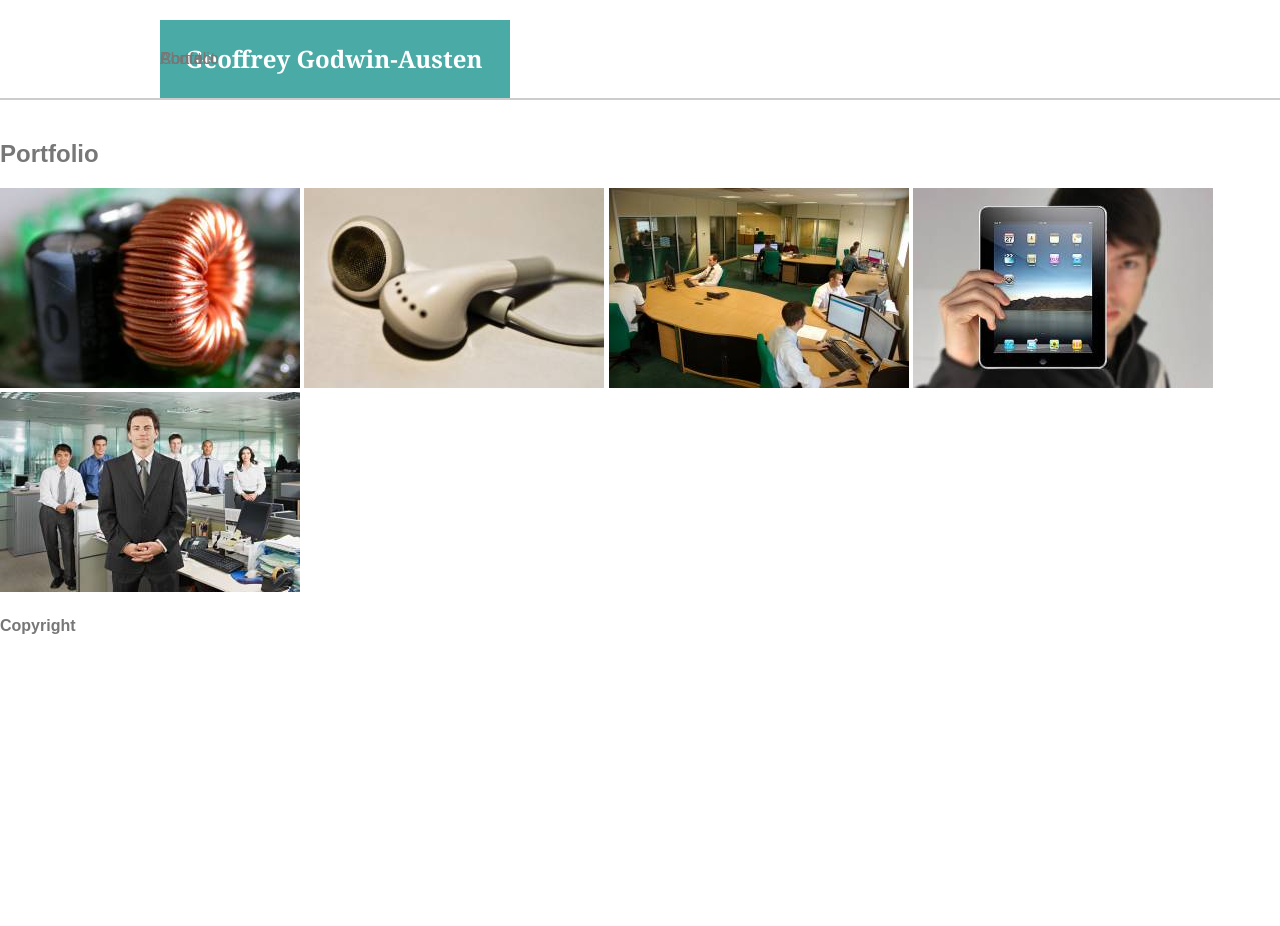
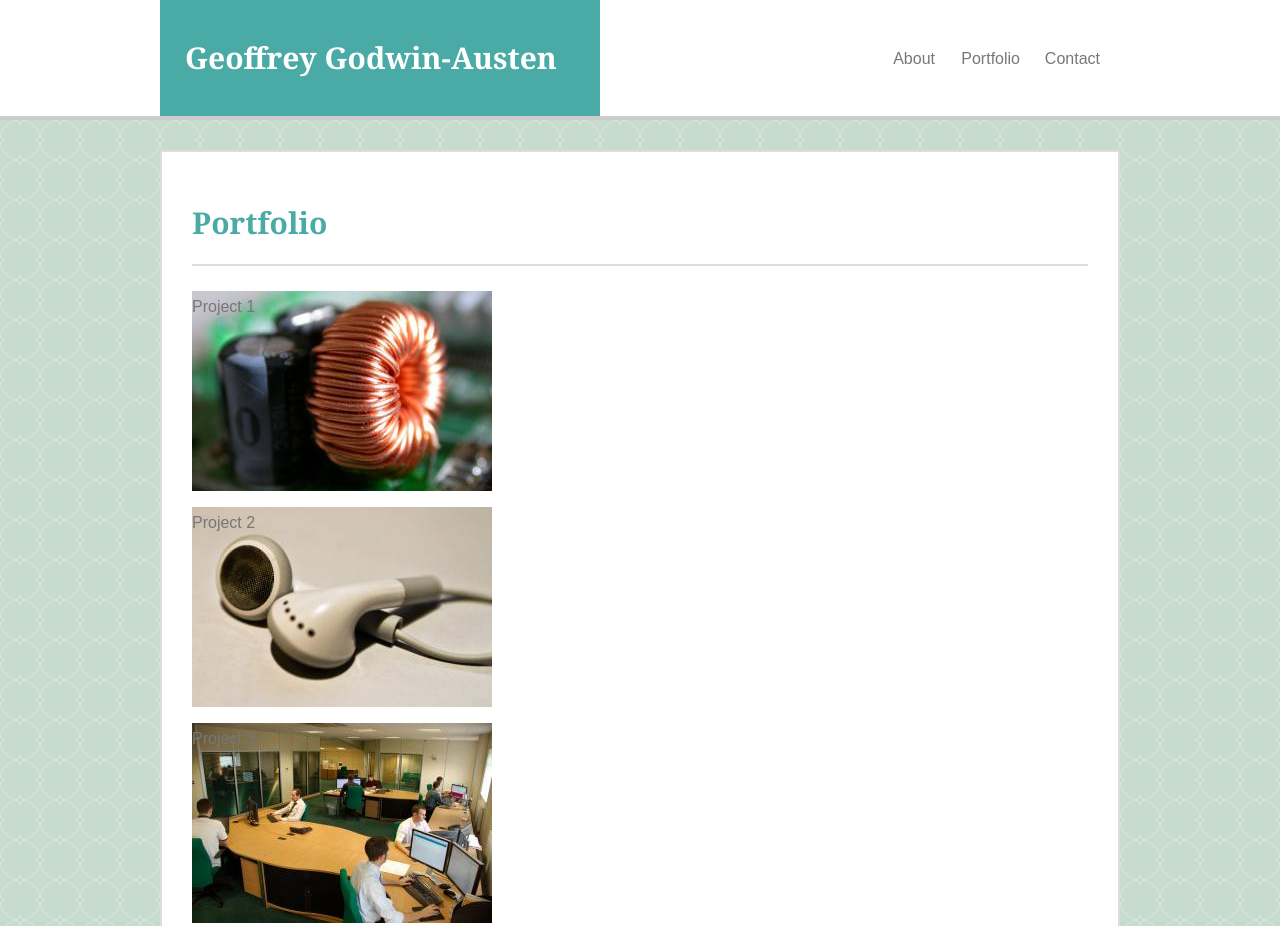
Before and after one commit to geoffreygo/Basic-Portfolio, a plain HTML site: page portfolio.html in a window 1280 px wide. Shown: the top 926 px of the page. Before the commit the page ends 800 px from the top, so only its background shows below. Drawn offline with Linux system fonts and the light colour scheme.

Commit message:
work on portfolio page

```diff
--- a/assets/css/style.css
+++ b/assets/css/style.css
@@ -6,17 +6,19 @@ body {
     margin: 0;
     font-family: 'Arial', 'Helvetica Neue', Helvetica, sans-serif;
     color: #777777;
-    /* background-image: url(../images/mekong-green.png); */
+    background-image: url(../images/mekong-green.png);
+}
 
 header {
-    background: #ffffff;
-    height: 80px;
-    border-bottom: #cccccc solid 2px;
-    margin-bottom: 40px;
+    height: 120px;
+    background-color: #ffffff;
+    border-bottom: 4px solid #cccccc;
+    margin: 0 0 30px 0;
+    padding: 0;
 }
 
-#header-box {
-    height: 78px;
+nav {
+    height: 116px;
     width: 960px;
     margin: auto;
     position: relative;
@@ -24,19 +26,21 @@ header {
 
 #name {
     background: #4aaaa5;
-    height: 78px;
-    width: 350px;
+    height: 116px;
+    width: 440px;
     font-family: 'Georgia', 'Times New Roman', Times, serif;
-    line-height: 78px;
+    line-height: 116px;
     color: white;
+    font-size: 30px;
     padding-left: 25px;
+    margin: 0;
 }
 
 a {
     position: absolute;
     text-decoration: none;
     color: #777777;
-    top: 30px;
+    top: 50px;
 }
 
 #a1 {
@@ -51,24 +55,62 @@ a {
     right: 20px;
 }
 
-.bio {
+a:hover {
+    color: #4aaaa5;
+}
+
+.bio, .portfolio, .contact-form {
     width: 960px;
-    margin-top: 25px;
     background: #ffffff;
     padding: 30px;
     margin: auto;
-    border: #dddddd solid 2px;
+    border: 2px solid #dddddd;
     line-height: 2em;
 }
 
-#about {
+#about, #port-head, #contact-head {
     font-family: 'Georgia', 'Times New Roman', Times, serif;
     color: #4aaaa5;
+    font-size: 30px;
     padding-bottom: 25px;
-    border-bottom: #dddddd solid 2px;
+    border-bottom: 2px solid #dddddd;
 }
 
 #mepic {
     float: left;
     margin: 0 15px 15px 0;
 }
+
+footer {
+    height: 85px;
+    text-align: center;
+    background: #666666;
+    border-top: 8px solid #4aaaa5;
+    margin-top: 80px;
+    font-size: 10px;
+}
+
+.pics {
+    height: 200px;
+    width: 300px;
+}
+
+#p1 {
+    background-image: url(../images/p1.jpg)
+}
+
+#p2 {
+    background-image: url(../images/p2.jpg)
+}
+
+#p3 {
+    background-image: url(../images/p3.jpg)
+}
+
+#p4 {
+    background-image: url(../images/p4.jpg)
+}
+
+#p5 {
+    background-image: url(../images/p5.jpg)
+}
--- a/portfolio.html
+++ b/portfolio.html
@@ -7,21 +7,31 @@
 </head>
 <body>
     <header>
-        <div id="header-box">
+        <nav>
             <h2 id="name">Geoffrey Godwin-Austen</h2>
-            <a href="index.html">About</a>
-            <a href="portfolio.html">Portfolio</a>
-            <a href="contact.html">Contact</a>
-        </div>
+            <a id="a1" href="index.html">About</a>
+            <a id="a2" href="portfolio.html">Portfolio</a>
+            <a id="a3" href="contact.html">Contact</a>
+        </nav>
     </header>
     <div class="portfolio">
-        <h2>Portfolio</h2>
+        <h2 id="port-head">Portfolio</h2>
         <div class="p-images">
-            <img src="assets/images/p1.jpg" alt="capacitor">
-            <img src="assets/images/p2.jpg" alt="earbuds">
-            <img src="assets/images/p3.jpg" alt="Office">
-            <img src="assets/images/p4.jpg" alt="iPad">
-            <img src="assets/images/p5.jpg" alt="businessman">
+            <div class="pics" id="p1">
+                <p>Project 1</p>
+            </div>
+            <div class="pics" id="p2">
+                <p>Project 2</p>
+            </div>
+            <div class="pics" id="p3">
+                <p>Project 3</p>
+            </div>
+            <div class="pics" id="p4">
+                <p>Project 4</p>
+            </div>
+            <div class="pics" id="p5">
+                <p>Project 5</p>
+            </div>
         </div>
     </div>
     <footer>
```
Also changed, not shown: contact.html (+6 -6 lines), index.html (+5 -5 lines).
